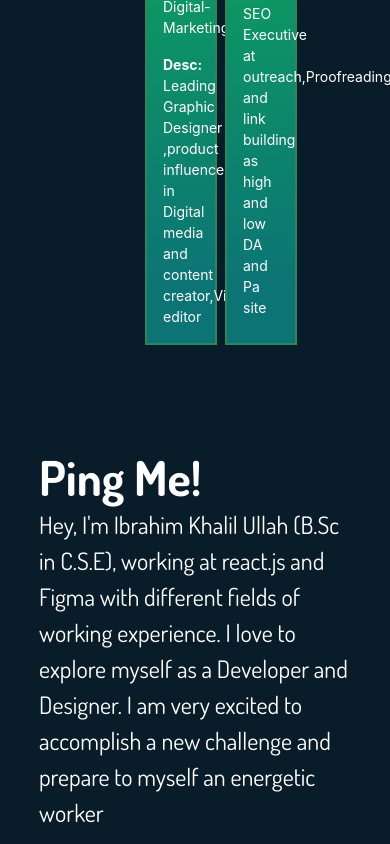
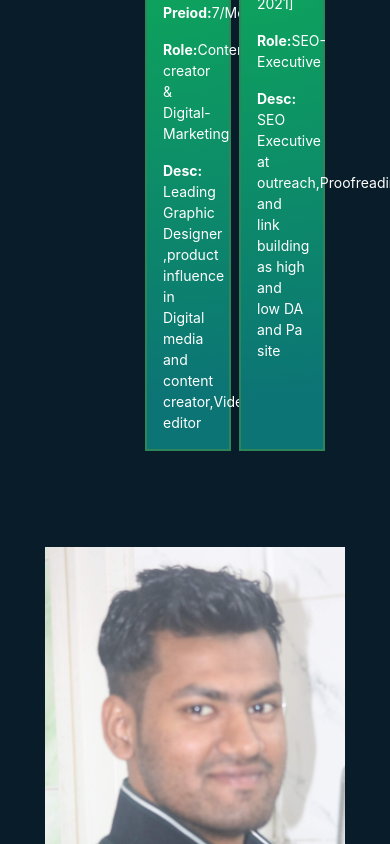
Before and after one commit to IbrahimDev007/portfolio, a React (Create React App) app: page / in a window 390 px wide. Shown: the part 6201-7045 px from the top of the page. Built offline with nearby package versions, Linux system fonts and the light colour scheme.

Commit message:
resolved bug

```diff
--- a/src/component/Contact.jsx
+++ b/src/component/Contact.jsx
@@ -61,7 +61,7 @@ export default function Contact() {
 					minHeight: "50vh",
 					background: "#091C29",
 				}}
-				className="w-full md:w-4/5 md:rounded-xl shadow-2xl flex md:flex-row flex-col-reverse justify-around items-center"
+				className="w-full md:w-4/5 md:rounded-xl shadow-2xl flex md:flex-row flex-col justify-around items-center"
 				id="contact"
 			>
 				<LazyLoadImage
--- a/src/component/Experience.jsx
+++ b/src/component/Experience.jsx
@@ -11,13 +11,13 @@ function Experience() {
 				}}
 				data-aos="zoom-in"
 			>
-				<div className="text-5xl p-4 m-2 text-white font-bold">{content.Experience.title}</div>
+				<div className="text-5xl p-4 m-2 text-white font-bold"> {content.Experience.title}</div>
 				<div className="text-lg p-2 w-3/5 text-white text-center">{content.Experience.desc}</div>
 				<div className="flex w-2/5 flex-row p-2 m-1">
 				{content.Experience.company.map((exp,indx)=>
 
 				<div
-					className="border-rounded  border-2 w-4/6 h-6/6 p-2 m-1  border-green-700 "
+					className="border-rounded  border-2 w-4/5 h-5/5 sm:w-full p-2 m-1  border-green-700 "
 					data-aos="flip-left"
 					style={{
 						backgroundImage:
--- a/src/component/Stack.jsx
+++ b/src/component/Stack.jsx
@@ -26,7 +26,7 @@ export default function Stack() {
 			<p className="w-1112 md:max-w-xl p-1 text-xl text-center mt-10">
 				{content.stack.desc}
 			</p>
-			<div className="w-3/5 h-3/5 ">
+			<div className="w-3/5 h-3/5 md:w-5/5 h-5/5 sm:display: block w-full">
 
 				<div
 					id="carouselExampleIndicators"
```
